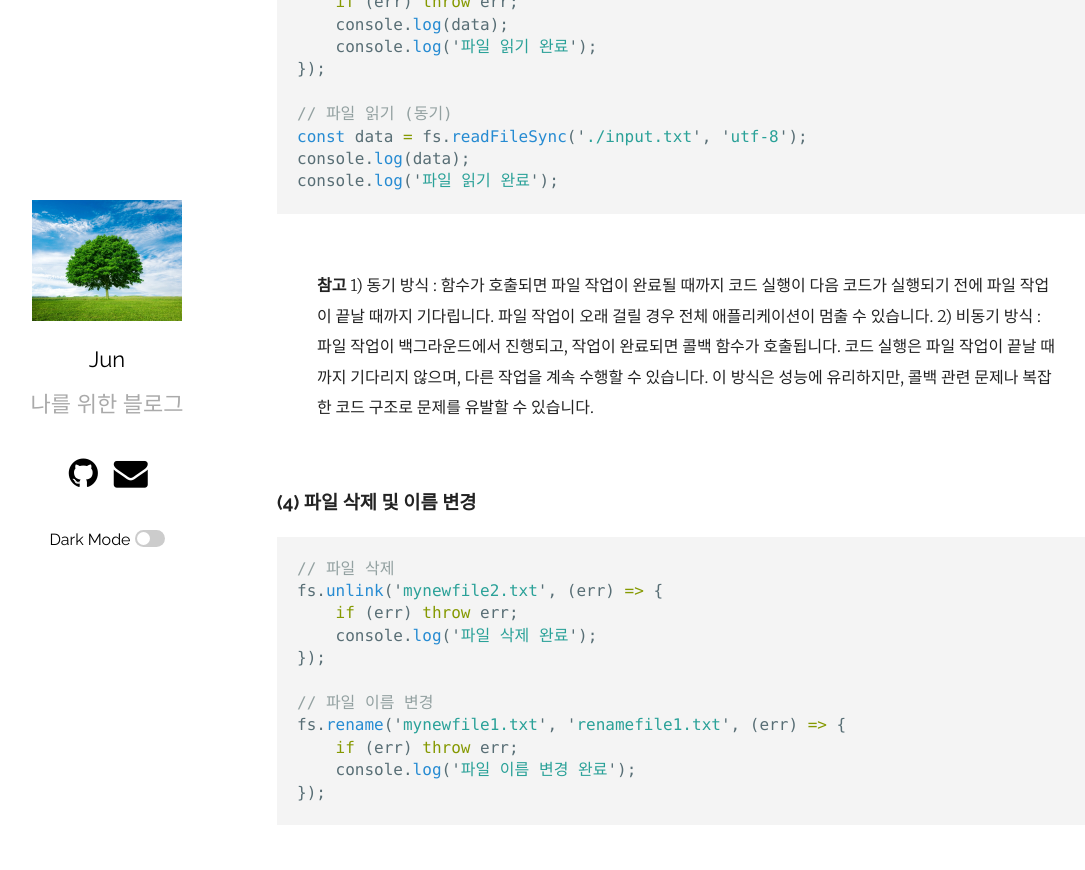
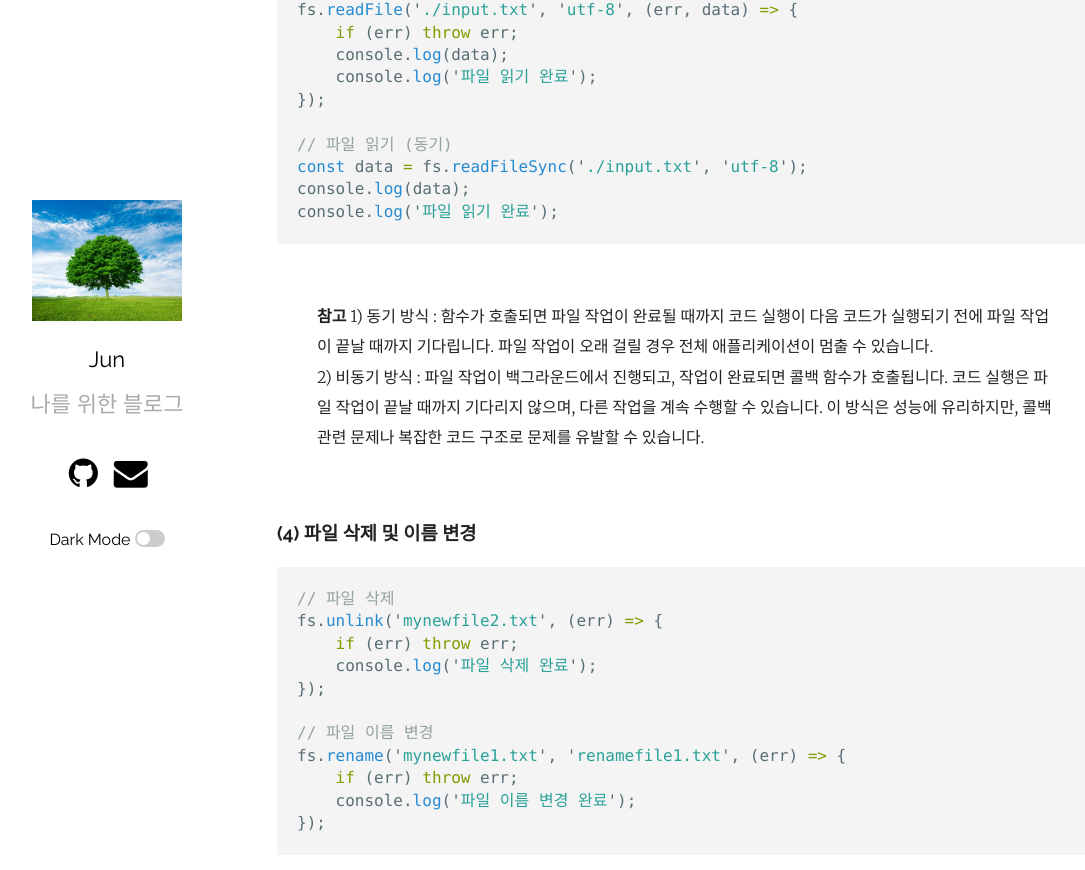
Before and after one commit to ymind14563/ymind14563.github.io, a Jekyll site: the page built from _posts/2024-06-20-blog(1).markdown, in a window 1280 px wide and 900 px high, scrolled down 3227 px. Shown: the top 870 px of the window, without its empty margins (78-1163 px from the left). Built offline with Jekyll 4.4.1, drawn with Linux system fonts in a browser that asks for light colours; some of the changed text lies outside the part shown.

```diff
--- a/_posts/2024-06-20-blog(1).markdown
+++ b/_posts/2024-06-20-blog(1).markdown
@@ -25,7 +25,7 @@ categories: Node.js
 
 > **참고** <br>
 path.join()와 path.resolve()은 둘 다 경로를 조합하는 데 사용되지만, 동작 방식에는 차이가 있습니다. <br>
-> 1) path.join(): 인자로 받은 경로들을 결합하여 상대 경로를 생성합니다. 인자 중에 /로 시작하는 절대 경로가 없으면 모든 인자가 결합된 상대 경로를 반환합니다.
+> 1) path.join(): 인자로 받은 경로들을 결합하여 상대 경로를 생성합니다. 인자 중에 /로 시작하는 절대 경로가 없으면 모든 인자가 결합된 상대 경로를 반환합니다. <br>
 > 2) path.resolve(): 인자로 받은 경로를 결합하여 절대 경로를 반환합니다. 인자 중 절대 경로가 포함되어 있으면 그 절대 경로를 기준으로 나머지 인자를 결합합니다. 그렇지 않으면 현재 작업 디렉토리를 기준으로 경로를 계산합니다.
 
 <br>
@@ -147,7 +147,7 @@ console.log('파일 읽기 완료');
 <br>
 
 > **참고**
-> 1) 동기 방식 : 함수가 호출되면 파일 작업이 완료될 때까지 코드 실행이 다음 코드가 실행되기 전에 파일 작업이 끝날 때까지 기다립니다. 파일 작업이 오래 걸릴 경우 전체 애플리케이션이 멈출 수 있습니다.
+> 1) 동기 방식 : 함수가 호출되면 파일 작업이 완료될 때까지 코드 실행이 다음 코드가 실행되기 전에 파일 작업이 끝날 때까지 기다립니다. 파일 작업이 오래 걸릴 경우 전체 애플리케이션이 멈출 수 있습니다. <br>
 > 2) 비동기 방식 : 파일 작업이 백그라운드에서 진행되고, 작업이 완료되면 콜백 함수가 호출됩니다. 코드 실행은 파일 작업이 끝날 때까지 기다리지 않으며, 다른 작업을 계속 수행할 수 있습니다. 이 방식은 성능에 유리하지만, 콜백 관련 문제나 복잡한 코드 구조로 문제를 유발할 수 있습니다.
 
 <br>
```
